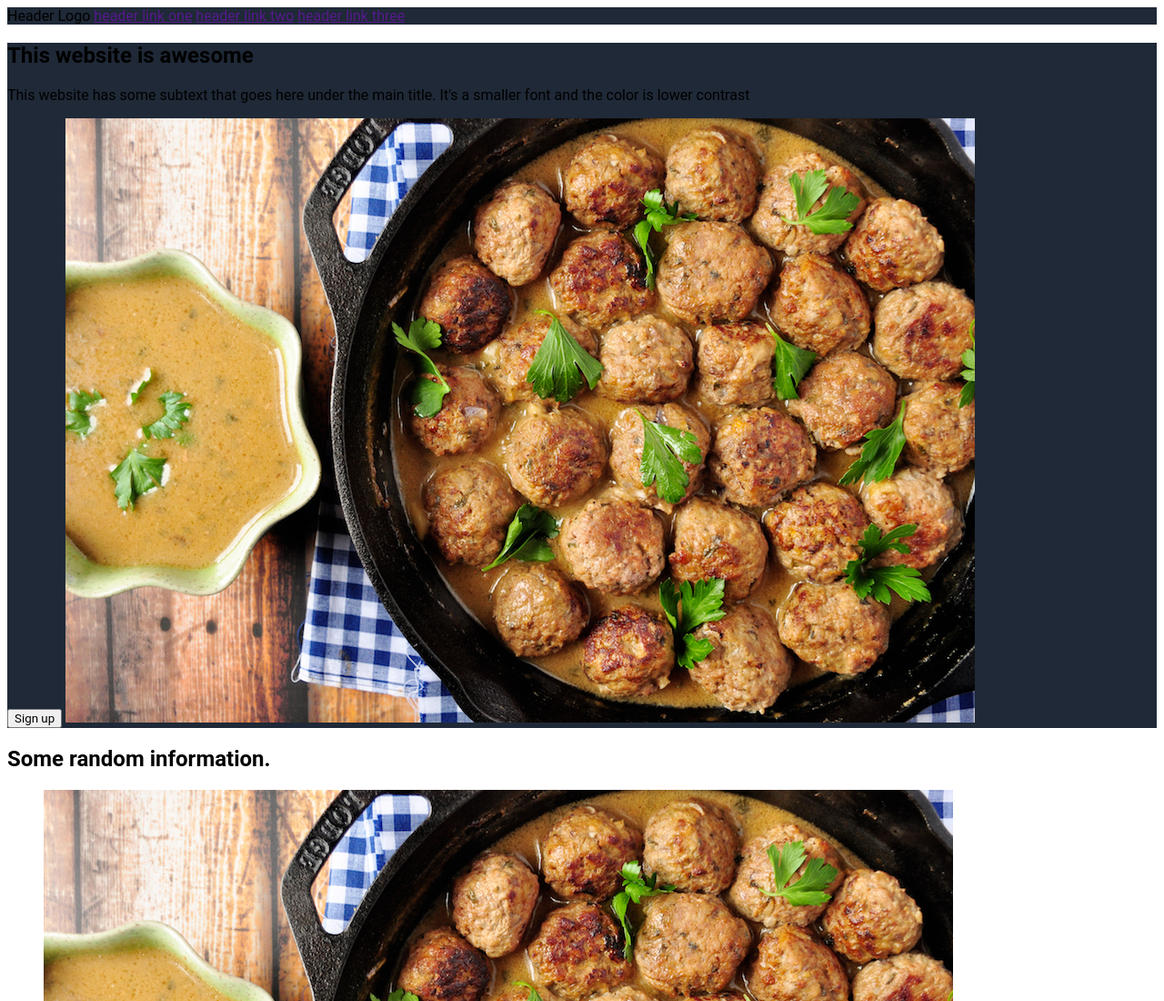
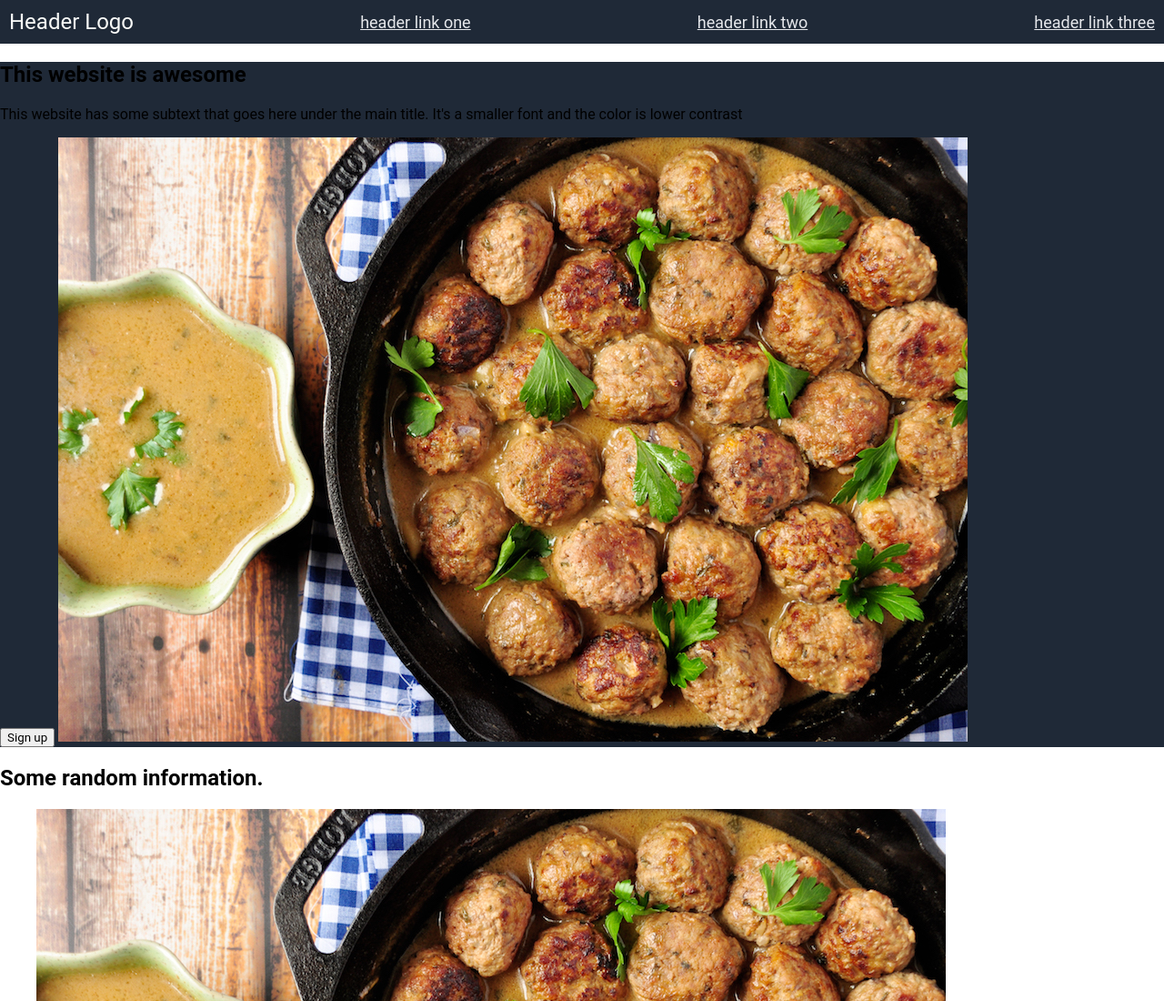
Before and after one commit to VexAve/odin-landing-page, a plain HTML site: page index.html in a window 1280 px wide. Shown: the top 1100 px of the page at 91% size. Drawn offline with Linux system fonts and the light colour scheme.

Commit message:
Add style to header

```diff
--- a/styles.css
+++ b/styles.css
@@ -1,7 +1,34 @@
 * {
     font-family: Roboto, sans-serif;
+}
+
+body {
+    margin: 0;
 }
 
 header, #hero, footer {
     background-color: #1f2937;
 }
+
+header {
+    display: flex;
+    justify-content: space-between;
+    align-items: center;
+}
+
+#header-logo {
+    font-size: 24px;
+    color: #f9faf8;
+    margin: 10px;
+}
+
+#header-links {
+    display: flex;
+    justify-content: right;
+}
+
+header a {
+    font-size: 18px;
+    color: #e5e7eb;
+    margin: 10px;
+}
```
